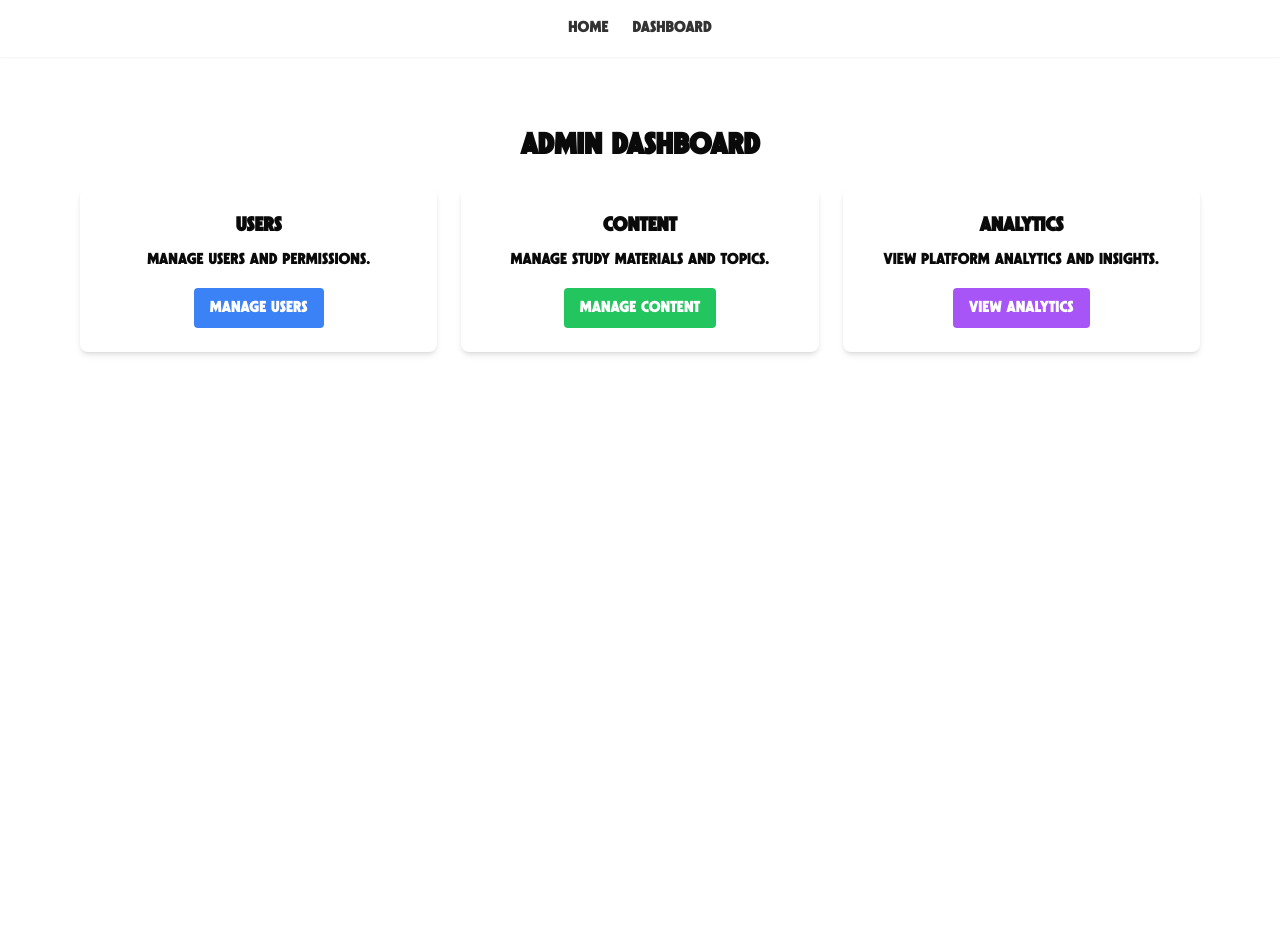
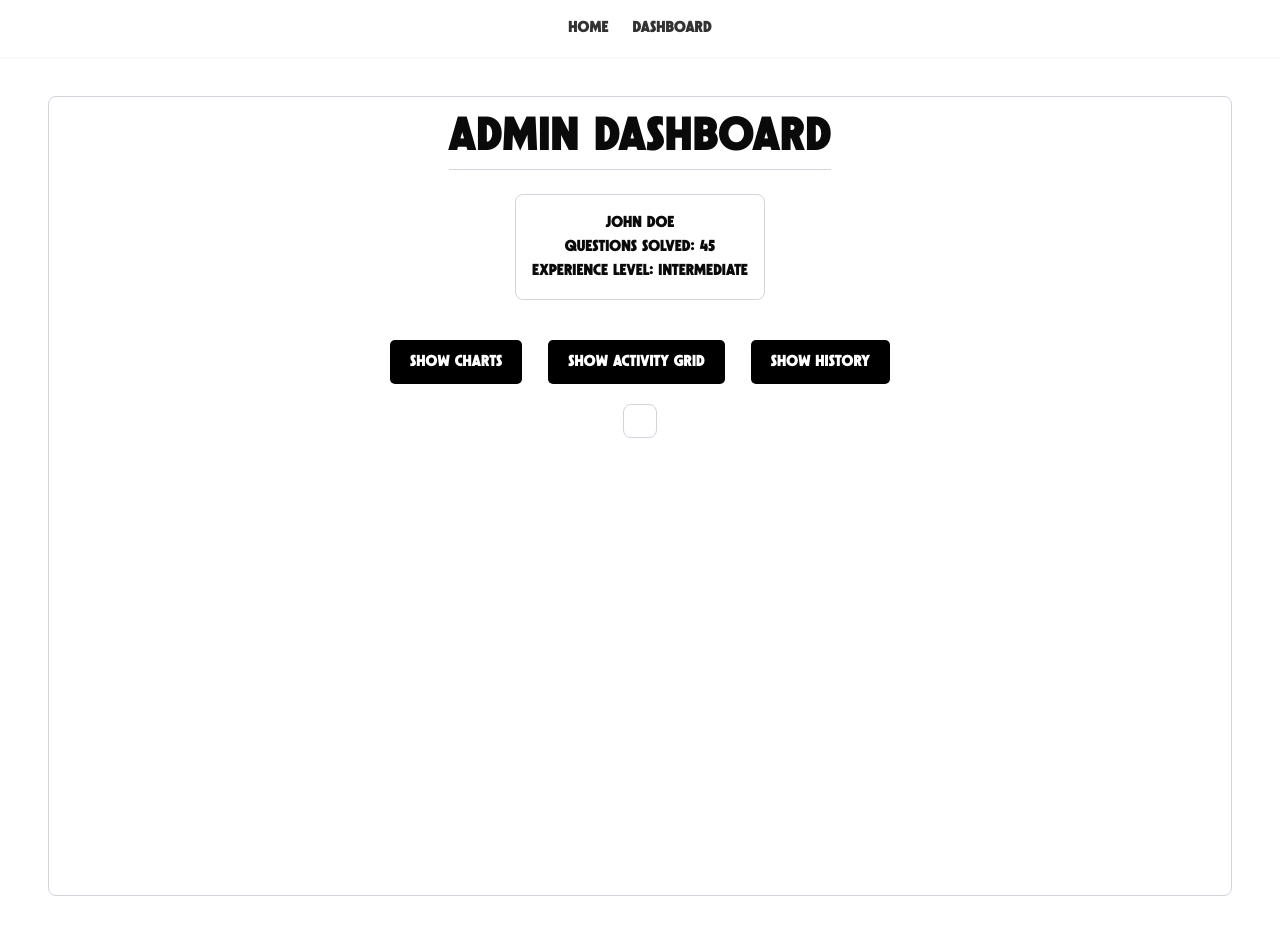
Before and after one commit to prktypes/breakitdownp, a React app in the folder Frontend/: page /admin in a window 1280 px wide. Before the commit the page ends 864 px from the top, so only its background shows below. Built offline with nearby package versions, Linux system fonts and the light colour scheme; the HTML template or start-up script is replaced by a standard one; what ldrs would draw is missing.

Commit message:
dashboard changes

```diff
--- a/Frontend/package.json
+++ b/Frontend/package.json
@@ -19,7 +19,8 @@
     "react-awesome-button": "^7.0.5",
     "react-dom": "^19.0.0",
     "tailwind-merge": "^3.0.1",
-    "tailwindcss-animate": "^1.0.7"
+    "tailwindcss-animate": "^1.0.7",
+    "recharts": "^2.0.0"
   },
   "devDependencies": {
     "@eslint/js": "^9.19.0",
--- /dev/null
+++ b/Frontend/src/components/Charts.jsx
@@ -0,0 +1,38 @@
+import React from 'react';
+import { Line } from 'react-chartjs-2';
+import { Chart as ChartJS, CategoryScale, LinearScale, PointElement, LineElement, Title, Tooltip, Legend } from 'chart.js';
+
+ChartJS.register(CategoryScale, LinearScale, PointElement, LineElement, Title, Tooltip, Legend);
+
+const Charts = () => {
+    const activityData = JSON.parse(localStorage.getItem('activityData')) || [];
+    const labels = activityData.map(item => item.date);
+    const dataPoints = activityData.map(item => item.count);
+
+    const data = {
+      labels: labels,
+      datasets: [
+        {
+          label: 'Questions Solved',
+          data: dataPoints,
+          borderColor: 'rgba(75, 192, 192, 1)',
+          fill: false,
+        },
+      ],
+  };
+
+  return (
+    <div className="w-[600px] h-[400px]">
+      <h3>Questions Solved Over Time</h3>
+      <Line data={data}
+      options={{
+        responsive: true,
+        maintainAspectRatio: false,
+        aspectRatio: 16/9,
+      }}
+      />
+    </div>
+  );
+};
+
+export default Charts;
--- /dev/null
+++ b/Frontend/src/components/Consistency.jsx
@@ -0,0 +1,48 @@
+const Consistency = () => {
+    // Updated to represent a year's worth of weekly data (52 weeks)
+    const activityData = Array(52 * 7).fill(false).map((_, index) => index % 7 === 0);
+    const monthNames = ["Jan", "Feb", "Mar", "Apr", "May", "Jun", "Jul", "Aug", "Sep", "Oct", "Nov", "Dec"];
+    const daysOfWeek = ["Sun", "Mon", "Tue", "Wed", "Thu", "Fri", "Sat"];
+
+    return (
+      <div className="activity-grid">
+        <h3>Activity</h3>
+
+        <div style={{ display: 'flex', flexDirection: 'row', alignItems: 'flex-start' }}>
+          {/* Days Header (Vertical) */}
+          <div style={{ display: 'flex', flexDirection: 'column', marginRight: '10px' }}>
+            {daysOfWeek.map((day, index) => (
+              <div key={index} style={{ height: '20px', textAlign: 'right', paddingRight: '10px', fontWeight: 'bold' }}>
+                {day}
+              </div>
+            ))}
+          </div>
+
+          {/* Activity Grid (Vertical) */}
+          <div style={{ display: 'flex', flexDirection: 'row' }}>
+            {Array.from({ length: 52 }, (_, weekIndex) => (
+              <div key={weekIndex} style={{ display: 'flex', flexDirection: 'column' }}>
+                {daysOfWeek.map((_, dayIndex) => {
+                  const cellIndex = weekIndex * 7 + dayIndex;
+                  return (
+                    <div
+                      key={cellIndex}
+                      className={`grid-cell ${activityData[cellIndex] ? 'active' : ''}`}
+                      style={{
+                        width: '20px',
+                        height: '20px',
+                        border: '1px solid #ccc',
+                        backgroundColor: activityData[cellIndex] ? '#4caf50' : '#e0e0e0',
+                      }}
+                    ></div>
+                  );
+                })}
+              </div>
+            ))}
+          </div>
+        </div>
+      </div>
+    );
+  };
+
+  export default Consistency;
--- /dev/null
+++ b/Frontend/src/components/History.jsx
@@ -0,0 +1,24 @@
+import React from 'react';
+
+const History = () => {
+  const history = [
+    { id: 1, question: 'Two Sum', date: '2023-10-01' },
+    { id: 2, question: 'Reverse Linked List', date: '2023-10-02' },
+    { id: 3, question: 'Binary Search', date: '2023-10-03' },
+  ];
+
+  return (
+    <div className="history-section" style={{ padding: '20px', fontSize: '18px' }}>
+      <h3>History</h3>
+      <ul style={{ listStyleType: 'none', padding: 0 }}>
+        {history.map((item) => (
+          <li key={item.id} style={{ margin: '10px 0', padding: '10px', border: '1px solid #ccc', borderRadius: '5px' }}>
+            {item.question} - {item.date}
+          </li>
+        ))}
+      </ul>
+    </div>
+  );
+};
+
+export default History;
--- /dev/null
+++ b/Frontend/src/components/Profile.jsx
@@ -0,0 +1,21 @@
+import React from 'react';
+
+const Profile = () => {
+  const user = {
+    name: 'John Doe',
+    profilePicture: 'https://via.placeholder.com/150',
+    questionsSolved: 45,
+    experienceLevel: 'Intermediate',
+  };
+
+  return (
+    <div className="profile-section">
+      {/* <img src={user.profilePicture} alt="Profile" className="profile-picture" /> */}
+      <h2>{user.name}</h2>
+      <p>Questions Solved: {user.questionsSolved}</p>
+      <p>Experience Level: {user.experienceLevel}</p>
+    </div>
+  );
+};
+
+export default Profile;
--- /dev/null
+++ b/Frontend/src/dashboardcss.css
@@ -0,0 +1,78 @@
+.dashboard {
+  padding: 20px;
+  font-family: Arial, sans-serif;
+}
+
+.profile-container {
+  margin-bottom: 20px;
+}
+
+.button-container {
+  display: flex;
+  gap: 10px;
+  margin-bottom: 20px;
+}
+
+.button-container button {
+  padding: 10px 20px;
+  background-color: #007bff;
+  color: white;
+  border: none;
+  border-radius: 5px;
+  cursor: pointer;
+}
+
+.button-container button:hover {
+  background-color: #0056b3;
+}
+
+.dashboard-container {
+  display: flex;
+  flex-direction: column;
+  gap: 20px;
+}
+
+.dashboard-container > div {
+  background: #f9f9f9;
+  padding: 20px;
+  border-radius: 8px;
+  box-shadow: 0 2px 4px rgba(0, 0, 0, 0.1);
+}
+  .grid {
+    display: grid;
+    grid-template-columns: repeat(7, 1fr);
+    gap: 5px;
+  }
+  /* Frontend/src/dashboardcss.css */
+.button-container button {
+  padding: 10px 20px;
+  background-color: #000000; /* Change to black */
+  color: white;
+  border: none;
+  border-radius: 5px;
+  cursor: pointer;
+}
+
+.button-container button:hover {
+  background-color: #333333; /* Optional: Darker shade on hover */
+}
+
+  .grid-cell {
+    width: 30px;
+    height: 30px;
+    background: #e0e0e0;
+    border-radius: 4px;
+  }
+
+  .grid-cell.active {
+    background: #4caf50;
+  }
+  .line-chart {
+    background-color: #000000;
+    color: white;
+    border: none;
+    border-radius: 5px;
+    cursor: pointer;
+  width: 100%;
+  height: 400px;
+  }
--- a/Frontend/src/pages/AdminDashboard.jsx
+++ b/Frontend/src/pages/AdminDashboard.jsx
@@ -1,35 +1,43 @@
-// src/pages/AdminDashboard.js
-import React from 'react';
+import React, { useState } from 'react';
+import '../dashboardcss.css';
+import Profile from '../components/Profile';
+import Charts from '../components/Charts';
+import Consistency from '../components/Consistency';
+import History from '../components/History';
 
-const AdminDashboard = () => {
+function AdminDashboard() {
+  const [showCharts, setShowCharts] = useState(false);
+  const [showActivity, setShowActivity] = useState(false);
+  const [showHistory, setShowHistory] = useState(false);
+
   return (
-    <div className="p-8">
-      <h1 className="text-3xl font-bold mb-6">Admin Dashboard</h1>
-      <div className="grid grid-cols-1 md:grid-cols-2 lg:grid-cols-3 gap-6">
-        <div className="bg-white p-6 rounded-lg shadow-md">
-          <h2 className="text-xl font-semibold mb-2">Users</h2>
-          <p>Manage users and permissions.</p>
-          <button className="mt-4 bg-blue-500 text-white px-4 py-2 rounded hover:bg-blue-600">
-            Manage Users
-          </button>
-        </div>
-        <div className="bg-white p-6 rounded-lg shadow-md">
-          <h2 className="text-xl font-semibold mb-2">Content</h2>
-          <p>Manage study materials and topics.</p>
-          <button className="mt-4 bg-green-500 text-white px-4 py-2 rounded hover:bg-green-600">
-            Manage Content
-          </button>
-        </div>
-        <div className="bg-white p-6 rounded-lg shadow-md">
-          <h2 className="text-xl font-semibold mb-2">Analytics</h2>
-          <p>View platform analytics and insights.</p>
-          <button className="mt-4 bg-purple-500 text-white px-4 py-2 rounded hover:bg-purple-600">
-            View Analytics
-          </button>
-        </div>
+    <div className="min-h-screen font-newstar p-4 flex flex-col items-center border border-gray-300 rounded-lg">
+      <h1 className="text-5xl mb-6 border-b border-gray-300 pb-2">Admin Dashboard</h1>
+      <div className="profile-container mb-4 border border-gray-300 p-4 rounded-lg">
+        <Profile />
+      </div>
+      <div className="button-container mb-4 flex space-x-4 mt-5">
+        <button onClick={() => setShowCharts(!showCharts)}>
+          {showCharts ? 'Hide Charts' : 'Show Charts'}
+        </button>
+        <button onClick={() => setShowActivity(!showActivity)}>
+          {showActivity ? 'Hide Activity Grid' : 'Show Activity Grid'}
+        </button>
+        <button onClick={() => setShowHistory(!showHistory)}>
+          {showHistory ? 'Hide History' : 'Show History'}
+        </button>
+      </div>
+      <div className="dashboard-container flex flex-col items-center border border-gray-300 p-4 rounded-lg">
+        {showCharts && <div className="line-chart">
+          <Charts />
+        </div>}
+        {showActivity && <div className="h-128">
+          <Consistency />
+        </div>}
+        {showHistory && <History />}
       </div>
     </div>
   );
-};
+}
 
 export default AdminDashboard;
--- a/package.json
+++ b/package.json
@@ -4,13 +4,16 @@
     "@emotion/styled": "^11.14.0",
     "@mui/icons-material": "^6.4.4",
     "@mui/material": "^6.4.4",
+    "axios": "^1.7.9",
     "bcryptjs": "^3.0.0",
+    "chart.js": "^4.4.7",
     "cors": "^2.8.5",
     "dotenv": "^16.4.7",
     "express": "^4.21.2",
     "google-auth-library": "^9.15.1",
     "jsonwebtoken": "^9.0.2",
     "mongoose": "^8.10.1",
+    "react-chartjs-2": "^5.3.0",
     "react-router-dom": "^7.1.5"
   }
 }
```
Also changed, not shown: Frontend/src/pages/StudyPage.jsx (+39 -20 lines), 2 other files (tests, documents, lock files or other folders).
